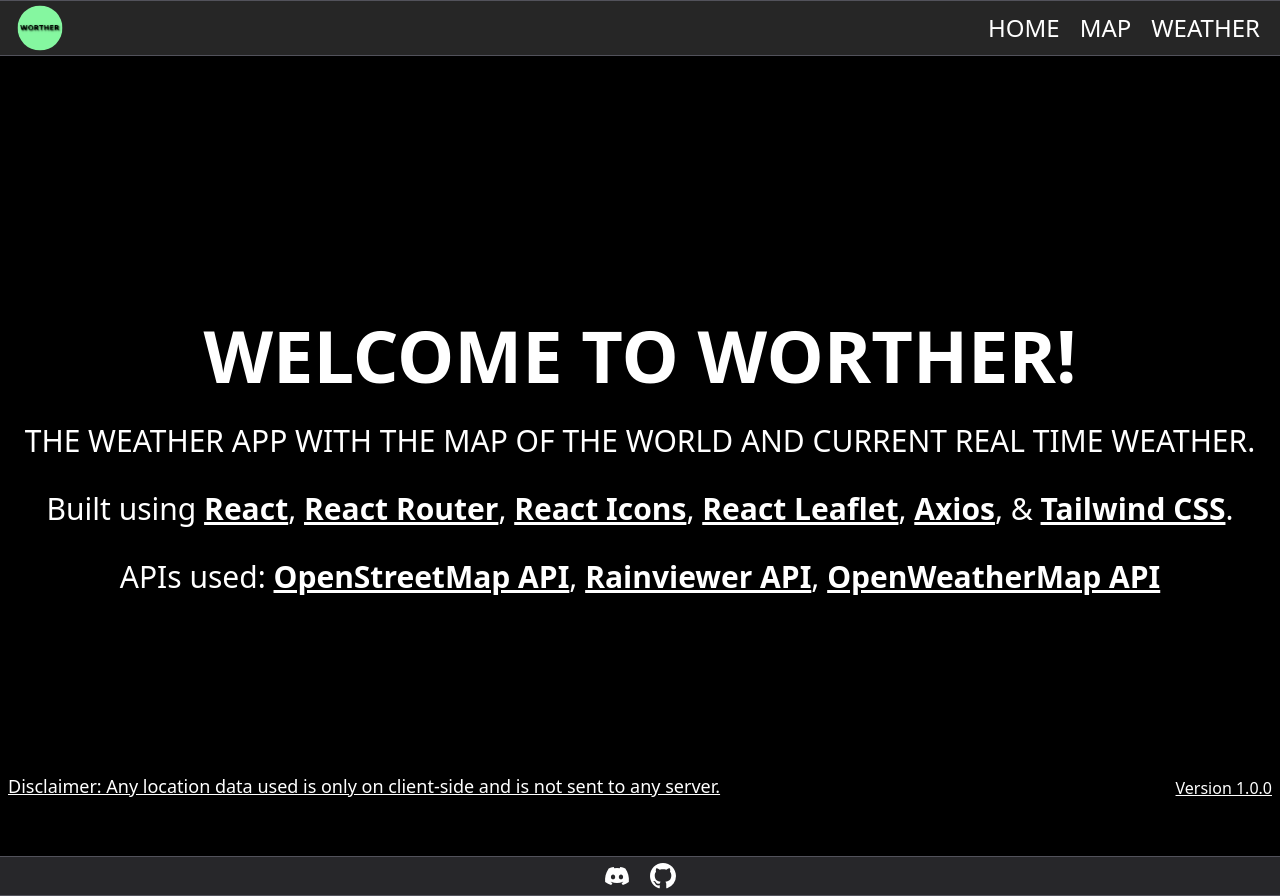
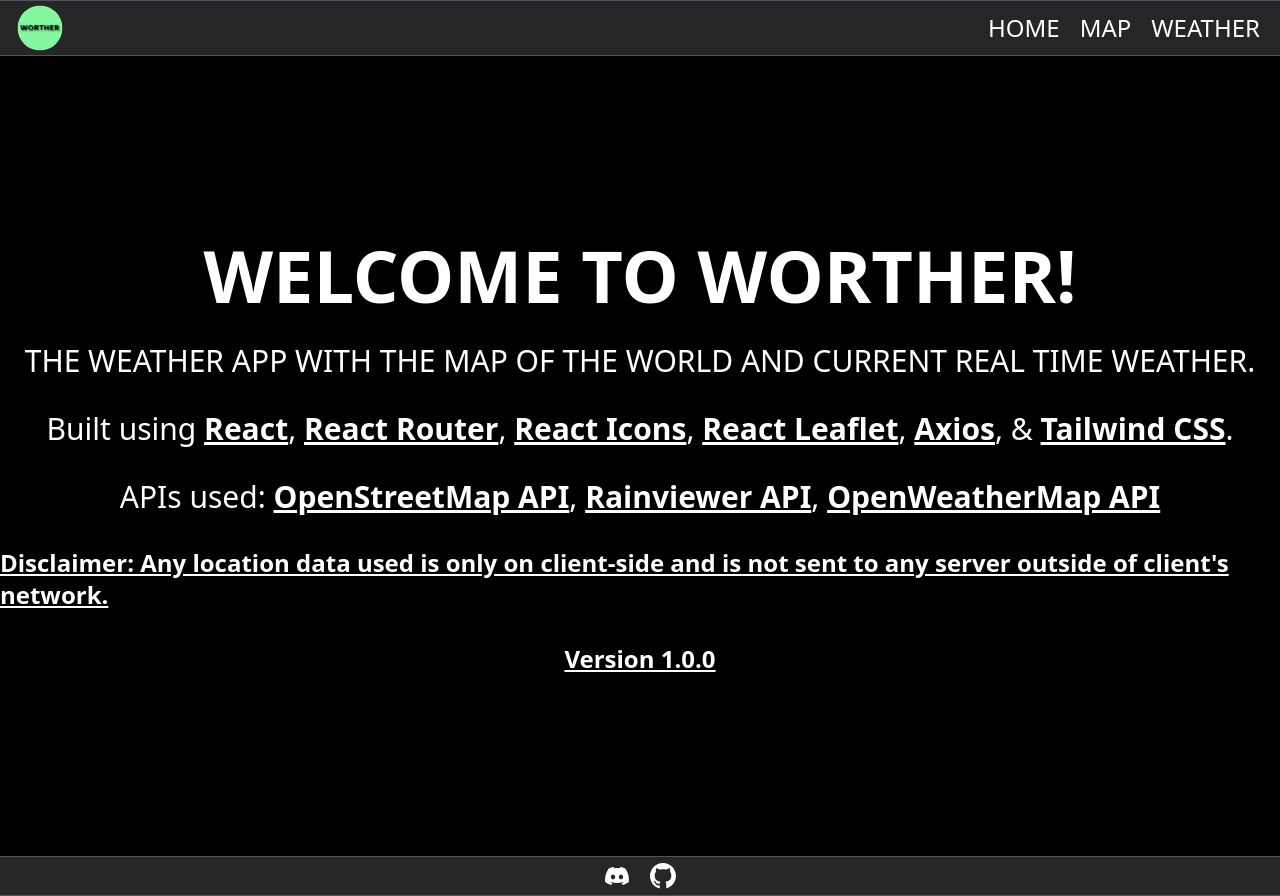
Before and after one commit to vikingnope/worther, a React (Create React App) app: page /about in a window 1280 px wide. Built offline with nearby package versions, Linux system fonts and the light colour scheme.

Commit message:
Changed about page styling

```diff
--- a/src/pages/about.jsx
+++ b/src/pages/about.jsx
@@ -21,10 +21,10 @@ export default function About() {
           <p className="text-3xl mt-8">
             APIs used: <a href="https://wiki.openstreetmap.org/wiki/API" className="underline font-bold">OpenStreetMap API</a>, <a href="https://www.rainviewer.com/api.html" className="underline font-bold">Rainviewer API</a>, <a href="https://openweathermap.org/api" className="underline font-bold">OpenWeatherMap API</a>
           </p>
-          <p className="absolute text-lg underline bottom-0 left-2">
-            Disclaimer: Any location data used is only on client-side and is not sent to any server.
+          <p className="text-2xl mt-8 font-bold underline">
+            Disclaimer: Any location data used is only on client-side and is not sent to any server outside of client's network.
           </p>
-          <p className="absolute text-base underline bottom-0 right-2 pt-5">
+          <p className="text-2xl mt-8 underline font-bold">
             Version 1.0.0
           </p>
       </main>
```
